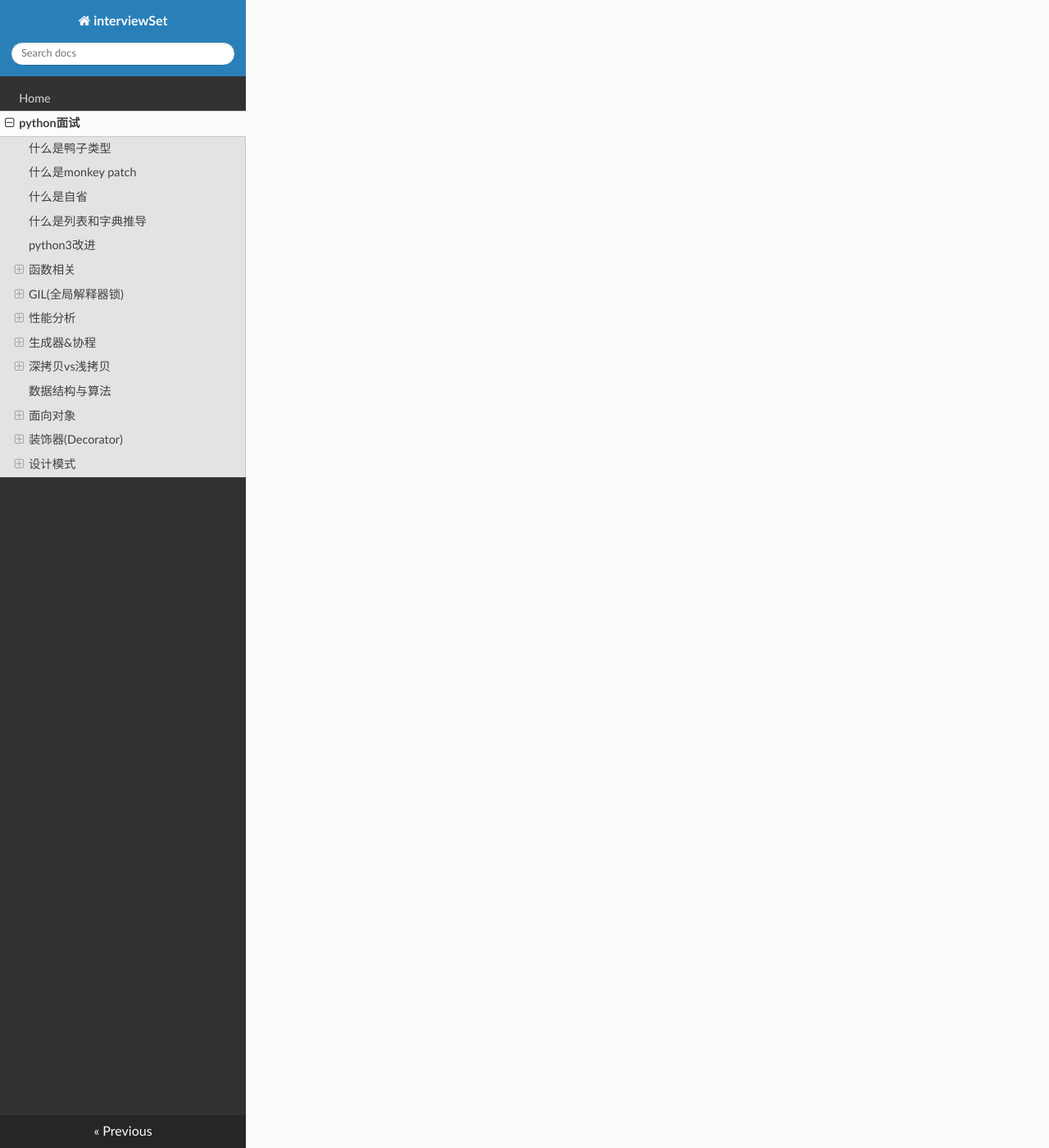
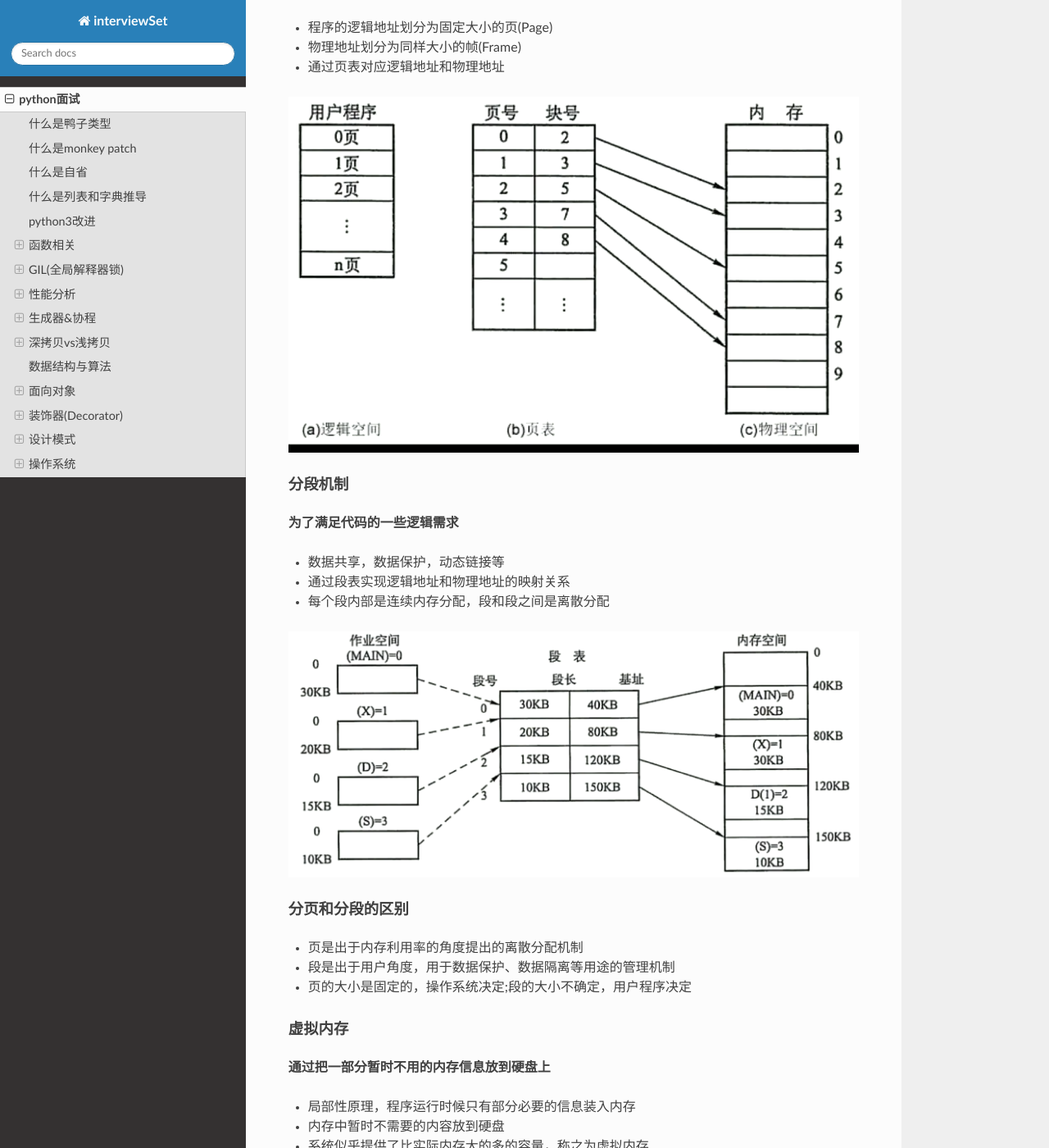
Before and after one commit to cpmango/interview, an MkDocs documentation site: the page built from docs/python-interview.md, in a window 1280 px wide and 1400 px high, scrolled down 20088 px. Shown: the whole window at 82% size. Built offline with MkDocs 1.6.1, drawn with Linux system fonts in a browser that asks for light colours; nearby versions of some CDN libraries; some of the changed text lies outside the part shown.

Commit message:
python内存管理和gc机制

````diff
--- a/docs/python面试.md
+++ b/docs/python-interview.md
@@ -1005,3 +1005,51 @@ print(order0)
 print(order1)
 print(order2)
 ```
+
+
+## 操作系统
+### 内存管理机制
+#### 分页机制
+**逻辑地址和物理地址分离的内存分配管理方案。操作系统为了高效管理内存，减少碎片**
+
+- 程序的逻辑地址划分为固定大小的页(Page)
+- 物理地址划分为同样大小的帧(Frame)
+- 通过页表对应逻辑地址和物理地址
+
+![](img/2023-04-20_00-33.png)
+#### 分段机制
+**为了满足代码的一些逻辑需求**
+
+- 数据共享，数据保护，动态链接等
+- 通过段表实现逻辑地址和物理地址的映射关系
+- 每个段内部是连续内存分配，段和段之间是离散分配
+
+![](img/2023-04-20_00-44.png)
+#### 分页和分段的区别
+- 页是出于内存利用率的角度提出的离散分配机制
+- 段是出于用户角度，用于数据保护、数据隔离等用途的管理机制
+- 页的大小是固定的，操作系统决定;段的大小不确定，用户程序决定
+#### 虚拟内存
+**通过把一部分暂时不用的内存信息放到硬盘上**
+
+- 局部性原理，程序运行时候只有部分必要的信息装入内存
+- 内存中暂时不需要的内容放到硬盘
+- 系统似乎提供了比实际内存大的多的容量，称之为虚拟内存
+#### 内存抖动
+**本质是频繁的页调度行为**
+
+- 频繁的页调度，进程不断产生缺页中断
+- 置换一个页，又不断再次需要这个页
+- 运行程序太多，页面替换策略不好。终止进程或增加物理内存
+#### python垃圾回收机制
+- 引用计数为主(缺点：循环引用无法解决)
+- 引入标记清除和分代回收解决引用计数的问题
+- 引用计数为主+标记清除和分代回收为辅
+
+##### 引用计数
+![](img/2023-04-20_01-28.png)
+##### 循环引用
+![](img/2023-04-20_10-18.png)
+##### 标记清除
+![](img/2023-04-20_11-18.png)
+##### 分代回收
--- a/mkdocs.yml
+++ b/mkdocs.yml
@@ -1,6 +1,5 @@
 site_name: interviewSet
 site_url: https://example.com/
 nav:
-  - Home: index.md
-  - python面试: python面试.md
+  - python面试: python-interview.md
 theme: readthedocs
````
Also changed, not shown: docs/index.md (deleted, +0 -17 lines), docs/img/2023-04-20_00-33.png (added), docs/img/2023-04-20_00-44.png (added), docs/img/2023-04-20_01-28.png (added), docs/img/2023-04-20_10-18.png (added), docs/img/2023-04-20_11-18.png (added).
